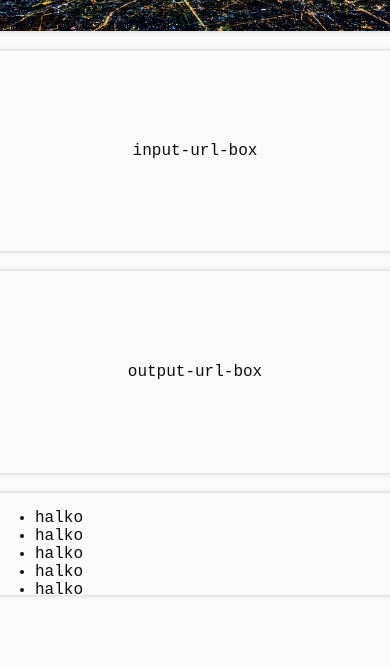
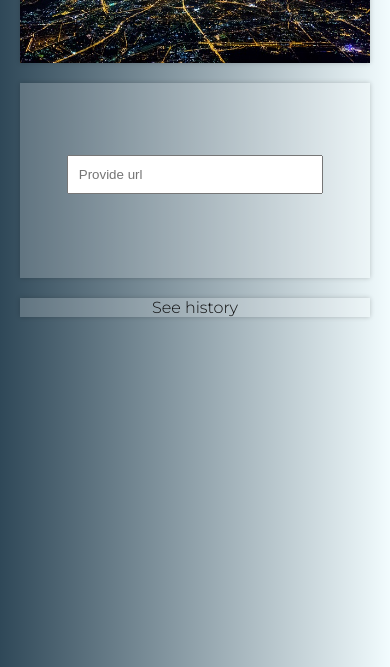
Before and after one commit to khazarr/shortenn, a website: page frontend/index.html in a window 390 px wide. Shown: the part 177-844 px from the top of the page. Drawn offline with Linux system fonts and the light colour scheme.

Commit message:
frontend layout improved

```diff
--- a/frontend/index.html
+++ b/frontend/index.html
@@ -5,14 +5,14 @@
   <meta charset="UTF-8">
   <meta name="viewport" content="width=device-width, initial-scale=1.0">
   <meta http-equiv="X-UA-Compatible" content="ie=edge">
+  <link href="https://fonts.googleapis.com/css?family=Montserrat:100,300" rel="stylesheet">
   <title>Shorten Url</title>
   <style>
     body {
       box-sizing: border-box;
-      background: rgba(0, 0, 0, 0.02);
+      background: linear-gradient(to right, #2f4858, #f2fcfe);
       color: #0e0e0e;
-      font-family: 'Courier New', Courier, monospace;
-
+      font-family: 'Montserrat', sans-serif;
     }
 
     .main {
@@ -20,26 +20,28 @@
       /* border: 3px solid black; */
       display: grid;
       display: grid;
-      grid-template-columns: 200px 200px auto;
-      grid-template-rows: 200px 200px minmax(100px, 300px);
+      grid-template-columns: 400px minmax(400px, auto);
+      /* grid-template-rows: 300px minmax(100px, 300px); */
+      grid-template-rows: 300px 50px;
       grid-auto-columns: 200px;
       grid-template-areas:
-        "logo logo input"
-        "logo logo output"
-        "allurls allurls allurls";
+        "logo input-output"
+        "allurls allurls";
       grid-gap: 20px;
       justify-content: center;
       align-content: center;
+      margin: 30px 0;
     }
 
     .main>* {
       box-shadow: 0 0 5px rgba(0, 0, 0, 0.2);
+      background: rgba(255,255,255,0.2)
       /* border: 1px solid rgba(0, 0, 0, 0.4) */
     }
 
     .logo {
       grid-area: logo;
-      /* display: grid; */
+      display: grid;
       background-image: url("img/bg.jpg");
       background-repeat: no-repeat;
       background-size: cover;
@@ -55,13 +57,16 @@
       align-self: center;
       font-size: 50px;
       text-transform: uppercase;
-      font-weight: 300;
+      font-weight: 3 00;
       background: rgba(255, 255, 255, 0.5);
       padding: 15px;
     }
 
+    .interface-wrapper {
+      grid-area: input-output;
+      display: grid;
+    }
     .input-url-box {
-      width: 400px;
       grid-area: input;
       display: grid;
       align-items: center;
@@ -69,6 +74,61 @@
       align-content: center;
       text-align: center;
     }
+
+.interface {
+  display: grid;
+  justify-content: stretch;
+  align-content: center;
+  text-align: center;
+  grid-gap: 20px;
+}
+.interface:hover .interface__header {
+  transition: all 0.5s;
+  opacity: 1;
+}
+
+.interface:hover .interface__button {
+  opacity: 1;
+transition: all 0.5s;
+}
+
+.interface__header {
+  border-bottom: 5px solid #f6ae2d ;
+  font-weight: 900;
+  text-transform: capitalize;
+  font-style: italic;
+  font-size: 30px;
+  justify-self: center;
+  transition: all 0.5s;
+  /* border-bottom: 0.2px solid #f6ae2d ; */
+opacity: 0;
+}
+
+
+.interface__input {
+  width: 75%;
+  justify-self: center;
+  padding: 10px;
+}
+
+.interface__button {
+  opacity: 0;
+transition: all 0.2s;
+  text-transform: uppercase;
+  box-shadow: 0 0 5px rgba(0, 0, 0, 0.2);
+  /* border: 1px solid #0e0e0e; */
+  /* background: rgba(211, 172, 52, 0.5); */
+  /* color: #fff; */
+
+/* background: #33658a; */
+background: #f6ae2d;
+  font-weight: 400;
+  padding: 10px;
+  font-size: 20px;
+  width: 75%;
+  justify-self: center;
+  cursor: pointer;
+}
 
     .output-url-box {
       grid-area: output;
@@ -82,18 +142,42 @@
     .all-urls {
       grid-area: allurls;
       overflow-y: scroll;
-
+      display: grid;
     }
 
+.all-urls__button {
+  justify-self: center;
+  align-self: center;
+}
+
     @media (max-width: 768px) {
+      body {
+        margin: 0;
+      }
       .main {
+        margin: 0;
+        padding: 40px 20px;
         grid-template-columns: auto;
+        grid-template-rows: 200px;
+        height: auto;
+        justify-content: normal;
         grid-template-areas:
-        "logo"
-        "input"
-        "output"
-        "allurls";
+          "logo"
+          "input-output"
+          "allurls";
       }
+
+.logo__text {
+  font-size: 30px;
+}
+.interface {
+  padding: 20px;
+}
+
+.interface__header {
+  font-size: 22px;
+}
+
 
     }
   </style>
@@ -106,10 +190,19 @@
         Shorten it
       </div>
     </div>
-    <div class="input-url-box">input-url-box</div>
-    <div class="output-url-box">output-url-box</div>
+    <div class="interface-wrapper">
+      <div class="interface">
+        <div class="interface__header">
+          <span class="interface__header__detail">Simplify</span> your link
+        </div>
+        <input placeholder="Provide url" type="text" class="interface__input">
+        <div class="interface__button">go</div>
+        <!-- <div class="interface__ouput">www.elo.pl</div> -->
+      </div>
+    </div>
     <div class="all-urls">
-      <ul>
+      <div class="all-urls__button">See history</div>
+      <!-- <ul>
         <li>halko</li>
         <li>halko</li>
         <li>halko</li>
@@ -131,7 +224,8 @@
         <li>halko</li>
         <li>halko</li>
         <li>halko</li>
-      </ul>
+      </ul> -->
+    </div>
   </section>
 </body>
 
```
